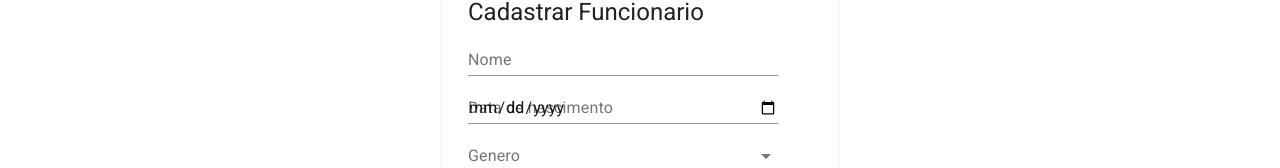
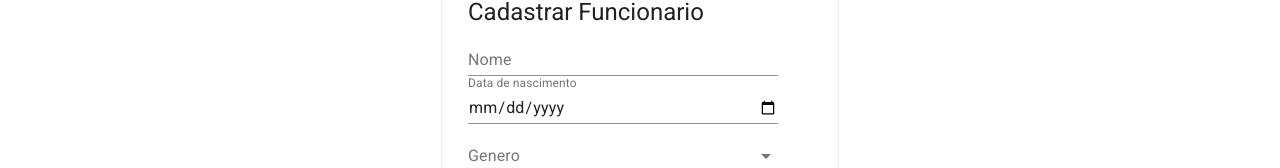
Before and after one commit to LeoDallago/EmpowerRH-react, a React (Create React App) app: page /cadastro in a window 1280 px wide. Shown: the part 118-286 px from the top of the page. Built offline with nearby package versions, Linux system fonts and the light colour scheme.

Commit message:
melhorias na pagina cadastro

```diff
--- a/src/Pages/Cadastro.js
+++ b/src/Pages/Cadastro.js
@@ -132,7 +132,7 @@ const Cadastro = () => {
                     <CardContent>
                         <Typography variant="h5">Cadastrar Funcionario</Typography>
                         <TextField id="standard-basic" label="Nome" name="name" value={name} onChange={e => setName(e.target.value)} className={classes.textField} />
-                        <TextField id="date" type="date" label="Data de nascimento" name="birthday" value={birthday} onChange={e => setBirthday(e.target.value)} className={classes.textField} />
+                        <TextField id="date" type="date" label="Data de nascimento" name="birthday" value={birthday} onChange={e => setBirthday(e.target.value)} className={classes.textField} InputLabelProps={{ shrink: true }} />
                         <TextField id="standard-basic" select label="Genero" name="gender" value={gender} onChange={e => setGender(e.target.value)} className={classes.textField}>
                             {generos.map((option) => (
                                 <MenuItem key={option.value} value={option.value}>
```
